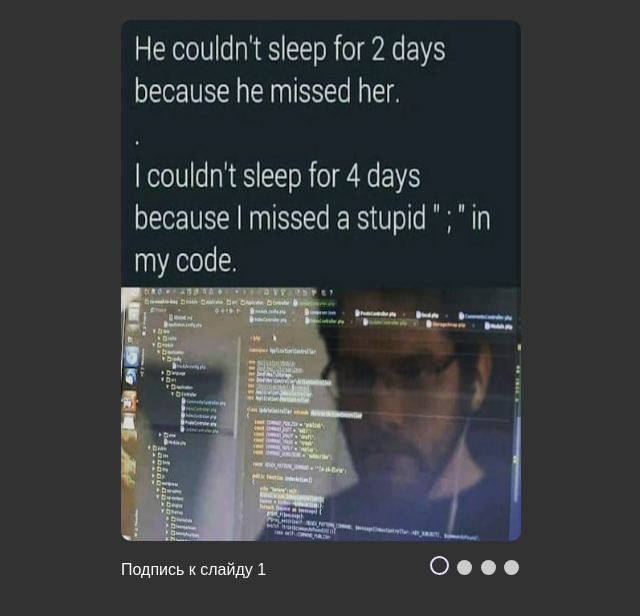
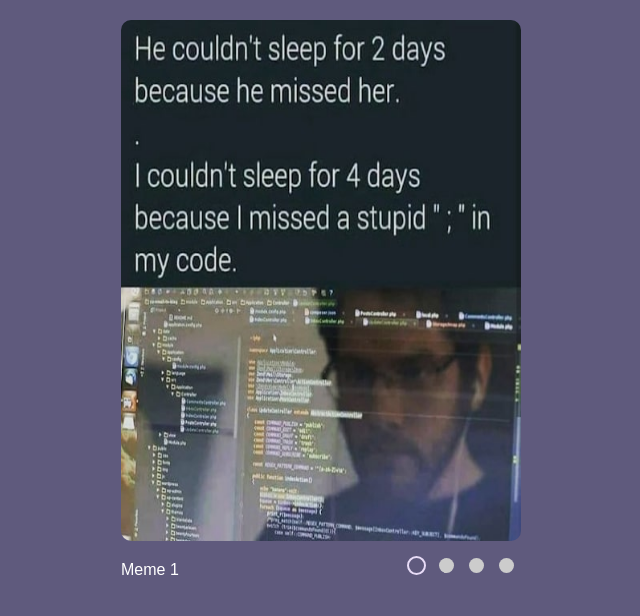
Before and after one commit to Infared1/cssMemeSlider, a plain HTML site: page index.html in a window 1280 px wide. Shown: the whole page, without its empty margins (319-959 px from the left). Drawn offline with Linux system fonts and the light colour scheme.

Commit message:
fix: controls (Fri, Sep 13, 2024 01:47:45 AM)

```diff
--- a/index.html
+++ b/index.html
@@ -4,24 +4,27 @@
     <meta charset="UTF-8">
     <meta name="viewport" content="width=device-width, initial-scale=1.0">
     <link rel="stylesheet" href="./style.css">
-    <title>Слайдер</title>
+    <title>Slider</title>
 </head>
 <body>
     <div class="slider-container">
         <div class="slider">
+
+            <!-- Радиокнопки -->
             <input type="radio" name="slider" id="slide1" checked>
             <input type="radio" name="slider" id="slide2">
             <input type="radio" name="slider" id="slide3">
             <input type="radio" name="slider" id="slide4">
 
+            <!-- Слайды -->
             <div class="slides">
                 <div class="slide" id="s1">
                     <img src="./image1.jpg" alt="Слайд 1">
-                    <p class="caption">Подпись к слайду 1</p>
+                    <p class="caption">Meme 1</p>
                 </div>
                 <div class="slide" id="s2">
                     <img src="./image2.png" alt="Слайд 2">
-                    <p class="caption">Подпись к слайду 2</p>
+                    <p class="caption">Meme 2</p>
                 </div>
                 <div class="slide" id="s3">
                     <img src="./image3.jpg" alt="Слайд 3">
@@ -29,16 +32,18 @@
                 </div>
                 <div class="slide" id="s4">
                     <img src="./image4.png" alt="Слайд 4">
-                    <p class="caption">Подпись к слайду 4</p>
+                    <p class="caption">Meme 4</p>
                 </div>
             </div>
 
+            <!-- Управляющие элементы -->
             <div class="controls">
-                <label for="slide1" class="control"></label>
-                <label for="slide2" class="control"></label>
-                <label for="slide3" class="control"></label>
-                <label for="slide4" class="control"></label>
+                <div class="dot_box"><label for="slide1" class="control"></label></div>
+                <div class="dot_box"><label for="slide2" class="control"></label></div>
+                <div class="dot_box"><label for="slide3" class="control"></label></div>
+                <div class="dot_box"><label for="slide4" class="control"></label></div>
             </div>
+
         </div>
     </div>
 </body>
--- a/style.css
+++ b/style.css
@@ -1,19 +1,18 @@
 body {
     font-family: Arial, sans-serif;
-    background-color: #323232;
+    background-color: #5f5a7d;
     margin: 0;
 }
 
 .slider-container {
     display: flex;
-    justify-content: center; /* Центрирование слайдера */
-    padding: 20px; /* Отступы */
+    justify-content: center;
+    padding: 20px;
 }
 
 .slider {
-    position: relative;
-    width: 100%; /* Задаем ширину слайдера */
-    max-width: 400px; /* Максимальная ширина слайдера */
+    width: 100%;
+    max-width: 400px;
     overflow: hidden;
 }
 
@@ -23,13 +22,13 @@ input[type="radio"] {
 
 .slides {
     display: flex;
+    margin-bottom: 10px;
     transition: transform 0.5s ease;
 }
 
 .slide {
     min-width: 100%;
     box-sizing: border-box;
-    position: relative;
 }
 
 .slide img {
@@ -64,31 +63,25 @@ input[type="radio"] {
 
 /* Управляющие элементы */
 .controls {
-    text-align: right;
-    margin-top: 15px;
+    display: flex;
+    justify-content: flex-end;
+}
+
+.dot_box {
+    display: flex;
+    align-items: center;
+    justify-content: center;
+    width: 30px; /* Увеличенная кликабельная область */
+    height: 30px; /* Увеличенная кликабельная область */
 }
 
 .control {
-    display: inline-block;
     width: 15px;
     height: 15px;
     background-color: #ccc;
     border-radius: 50%;
     cursor: pointer;
-    margin: 0 2px;
-    position: relative; /* Для псевдоэлементов */
-    transition: background-color 0.3s; /* Убираем трансформацию для размера */
-}
-
-/* Увеличение области нажатия с помощью псевдоэлемента */
-.control::before {
-    content: "";
-    position: absolute;
-    top: -10px; /* Расширяем область нажатия сверху */
-    left: -10px; /* Расширяем область нажатия слева */
-    right: -10px; /* Расширяем область нажатия справа */
-    bottom: -10px; /* Расширяем область нажатия снизу */
-    z-index: -1; /* Псевдоэлемент находится позади контрола */
+    z-index: 10;
 }
 
 /* Подсветка активного контрола */
@@ -114,13 +107,12 @@ input#slide4:checked ~ .controls label[for="slide4"] {
 
 /* Эффекты при наведении */
 .control:hover {
-    border: #341757 solid 2px;
     background-color: rgb(224, 95, 153);
 }
 
 /* Убираем изменение фона при нажатии */
 .control:active {
-    background-color: rgb(224, 95, 153); /* Можно изменить цвет при нажатии, но не увеличивать размер */
+    border: #6c0745 solid 2px;
 }
 
 @media (max-width: 430px) {
```
